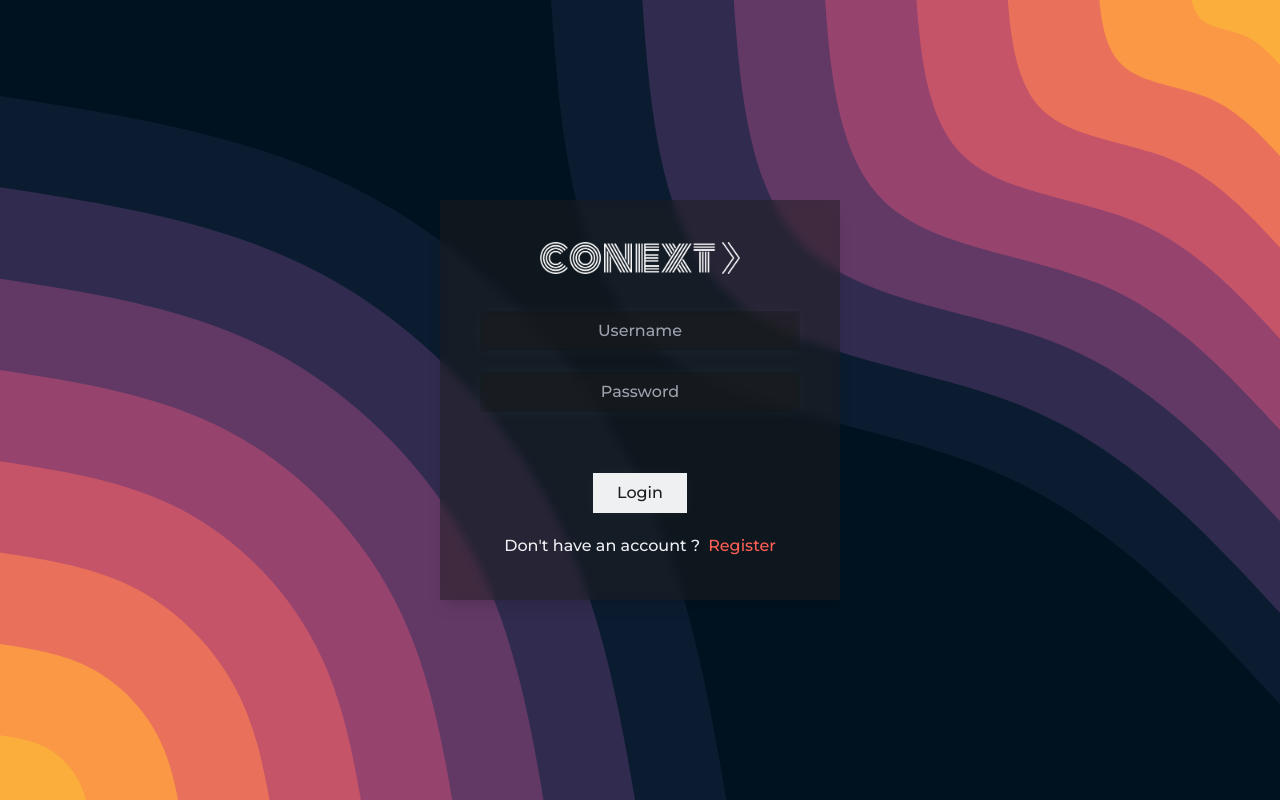
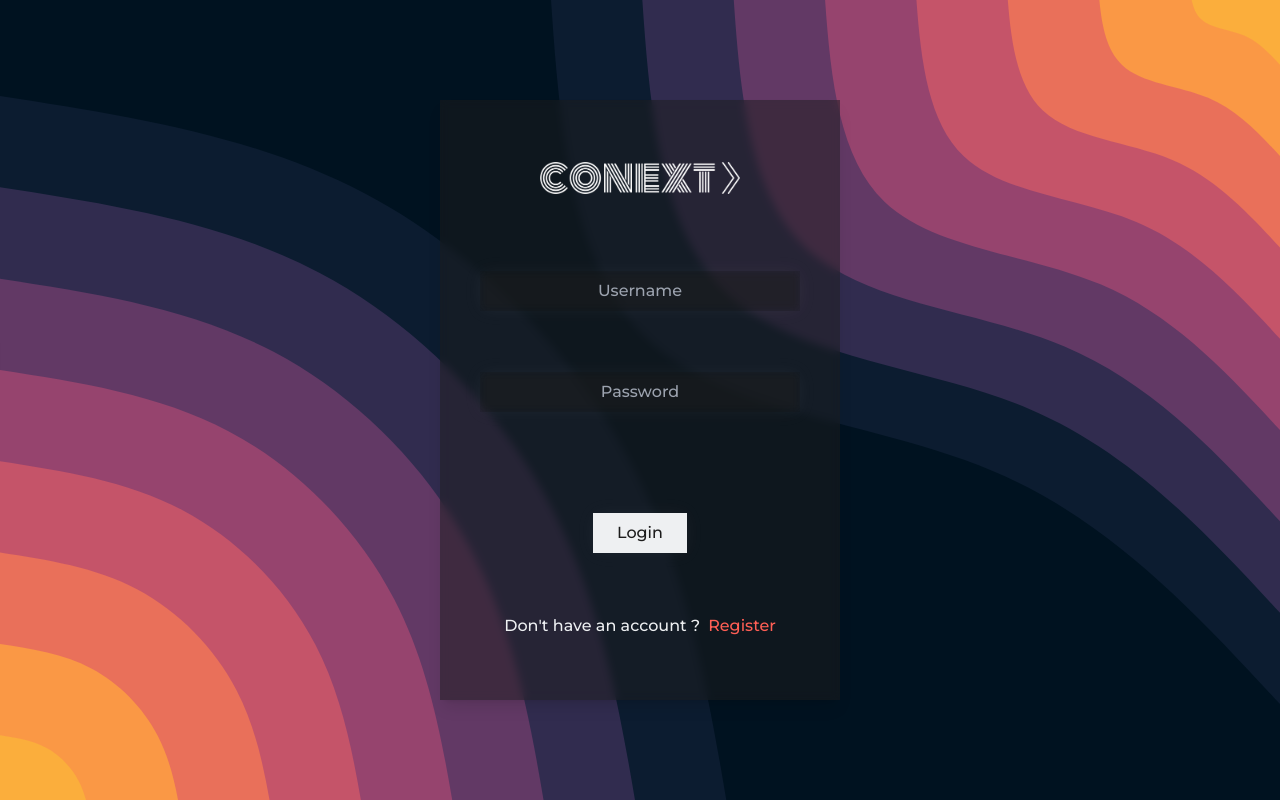
Before and after one commit to Rhitam-Banerjee/chatApp, a React (Vite) app in the folder public/: page /login in a window 1280 px wide. Built offline with nearby package versions, Linux system fonts and the light colour scheme.

Commit message:
UPDATE:styleHeightLogIn

```diff
--- a/public/src/pages/Login.jsx
+++ b/public/src/pages/Login.jsx
@@ -83,7 +83,7 @@ const Register = () => {
             action=""
             onSubmit={(e) => handleSubmit(e)}
             className="absolute top-1/2 left-1/2 -translate-x-1/2 -translate-y-1/2 w-1/2
-        h-1/2 flex flex-col gap-4 justify-around items-center text-primary
+        h-3/4 flex flex-col gap-4 justify-around items-center text-primary
          p-10 min-w-[300px] max-w-[400px] shadow-lg bg-highlight_transparent backdrop-blur-sm"
           >
             <div className="mb-4">
```
